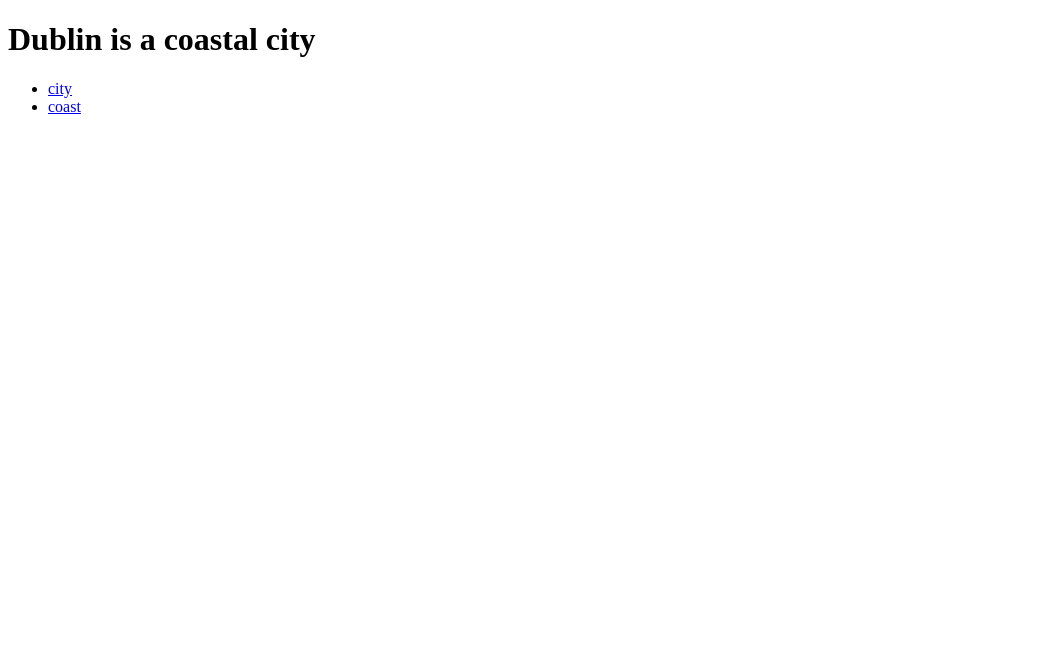
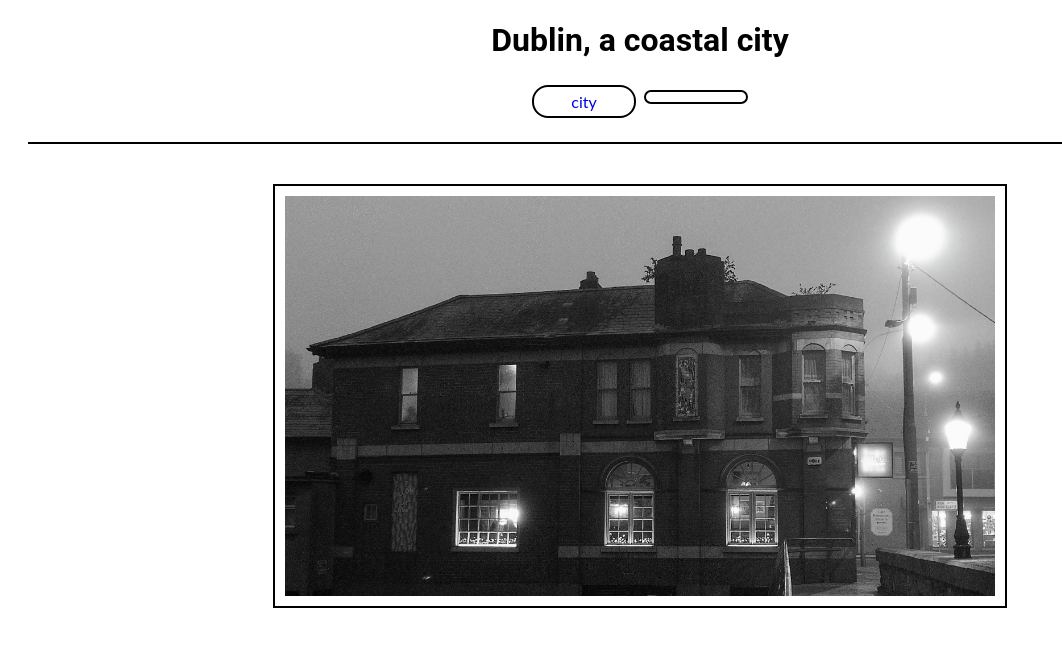
Before and after one commit to dkingDev/Dublin-photos, a plain HTML site: page index.html in a window 1280 px wide. Shown: the whole page, without its empty margins (0-1062 px from the left). Drawn offline with Linux system fonts and the light colour scheme.

Commit message:
feat: add images to the webpages

```diff
--- a/index.html
+++ b/index.html
@@ -1,22 +1,31 @@
 <!DOCTYPE html>
 <html lang="en">
+
 <head>
     <meta charset="UTF-8">
     <meta http-equiv="X-UA-Compatible" content="IE=edge">
     <meta name="viewport" content="width=device-width, initial-scale=1.0">
+    <link rel="stylesheet" href="assets/css/style.css">
     <title>Dublin</title>
 </head>
+
 <body>
-    <h1>Dublin is a coastal city</h1>
+    <h1>Dublin, a coastal city</h1>
     <nav>
         <ul>
             <li>
                 <a href="index.html">city</a>
             </li>
             <li>
-                <a href="coast.html">coast</a>
+                <a href="coast.html"></a>
             </li>
         </ul>
     </nav>
+        <section>
+            <figure>
+                <img src="assets/images/city.jpg" alt="an image of urban Dublin">
+            </figure>
+        </section>
 </body>
+
 </html>
```
Also changed, not shown: coast.html (+5 -0 lines), assets/images/beach.jpg (added), assets/images/city.jpg (added).
